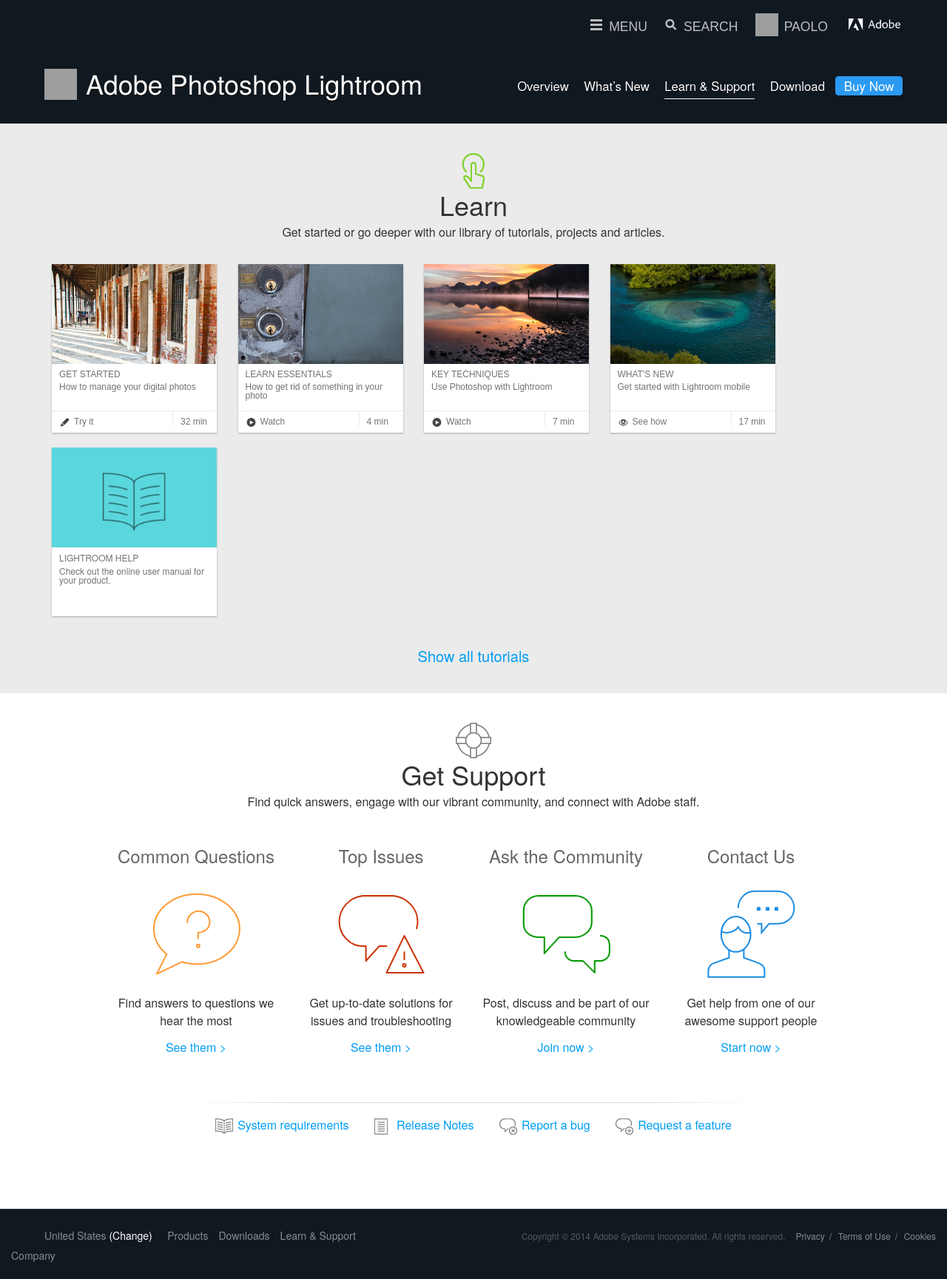
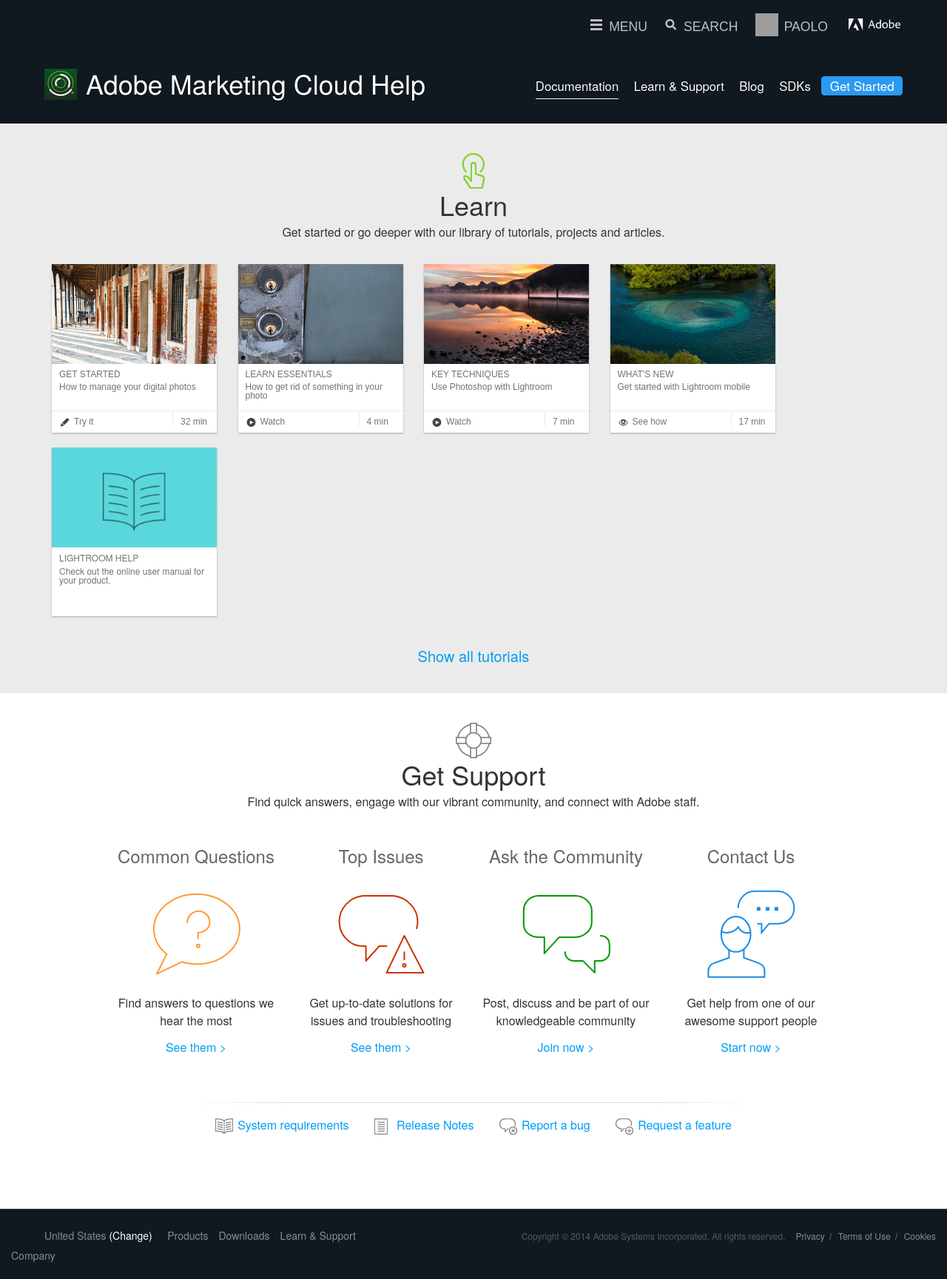
Before and after one commit to paolomoz/marketing-cloud-help, a Jekyll site: the page built from index.html, in a window 1280 px wide. Shown: the whole page at 74% size. Built offline with Jekyll 4.4.1, drawn with Linux system fonts in a browser that asks for light colours; some web fonts are replaced; grey boxes are pictures that could not be loaded.

Commit message:
changed some content to represent marketing cloud

```diff
--- a/_includes/header.html
+++ b/_includes/header.html
@@ -8,8 +8,8 @@
                         </button>
                     </li>
                     <li class="globalnav__menu-bar__item">
-                        <button data-menu-id="search" type="button" aria-haspopup="true" class="globalnav__menu-bar__button globalnav__js__menu-bar__button globalnav__custom-color-button"> <span class="globalnav__icon globalnav__icon--search globalnav__icon-1"></span>  <span class="globalnav__menu-bar__item__title">Search</span>
-                        </button>
+                        <a href="search.html"><button data-menu-id="search" type="button" aria-haspopup="true" class="globalnav__menu-bar__button globalnav__js__menu-bar__button globalnav__custom-color-button"> <span class="globalnav__icon globalnav__icon--search globalnav__icon-1"></span>  <span class="globalnav__menu-bar__item__title">Search</span>
+                        </button></a>
                     </li>
                     <li style="" class="globalnav__menu-bar__item globalnav__js__menu-bar__item__profile">
                         <button data-menu-id="profile" type="button" aria-haspopup="true" class="globalnav__menu-bar__button globalnav__js__menu-bar__button globalnav__custom-color-button">
@@ -28,13 +28,13 @@
             </nav>
         </div>
         <br clear="all">
-        <h1 class="breadcrumb mnemonic lightroom">Adobe Photoshop Lightroom</h1>
+        <h1 class="breadcrumb mnemonic lightroom">Adobe Marketing Cloud Help</h1>
         <div class="headlinks">
-            <a class="headlink" id="headlink_overview" href="//www.adobe.com/go/learn_lightroom_overview_en">Overview</a>
-            <a class="headlink" id="headlink_whats-new" href="//www.adobe.com/go/learn_lightroom_whatsnew_en">What’s New</a>
-            <a class="headlink selected" id="headlink_learn-support" href="//www.adobe.com/go/learn_lightroom_support_en">Learn &amp; Support</a>
-            <a class="headlink gravity-download" id="headlink_download" href="//www.adobe.com/go/learn_lightroom_download_en">Download</a>
-            <a class="buy-button" id="headlink_how-to-buy" href="//www.adobe.com/go/learn_lightroom_howtobuy_en">Buy Now</a>
+            <a class="headlink selected" id="headlink_overview" href="">Documentation</a>
+            <a class="headlink" id="headlink_whats-new" href="">Learn &amp; Support</a>
+            <a class="headlink" id="headlink_learn-support" href="">Blog</a>
+            <a class="headlink gravity-download" id="headlink_download" href="">SDKs</a>
+            <a class="buy-button" id="headlink_how-to-buy" href="">Get Started</a>
         </div>
     </header>
 </div>
--- a/css/ccl_base.css
+++ b/css/ccl_base.css
@@ -242,7 +242,8 @@ html.js .hide {
 
 /* line 44, ../../src/sass/ccl_base/components/_mnemonics.scss */
 .mnemonic.lightroom {
-  background-image: url(https://wwwimages2.adobe.com/content/dam/Adobe/images/shared/product_mnemonics/48x48/lr-cc-app-ccm-48x48.png);
+/*  background-image: url(https://wwwimages2.adobe.com/content/dam/Adobe/images/shared/product_mnemonics/48x48/lr-cc-app-ccm-48x48.png);*/
+  background-image: url({{ "/img/amc-main-icon-48x48.png" | prepend: site.baseurl }});
 }
 
 /* line 47, ../../src/sass/ccl_base/components/_mnemonics.scss */
--- a/css/learn-support.css
+++ b/css/learn-support.css
@@ -227,7 +227,8 @@ a:hover {
   background-image: url(https://wwwimages2.adobe.com/content/dam/Adobe/images/shared/product_mnemonics/122x92/cc-logo-122x92.png);
 }
 .mnemonic.lightroom {
-  background-image: url(https://wwwimages2.adobe.com/content/dam/Adobe/images/shared/product_mnemonics/48x48/lr-cc-app-ccm-48x48.png);
+/*  background-image: url(https://wwwimages2.adobe.com/content/dam/Adobe/images/shared/product_mnemonics/48x48/lr-cc-app-ccm-48x48.png);*/
+  background-image: url(../img/amc-main-icon-48x48.png);
 }
 .mnemonic.muse {
   background-image: url(https://wwwimages2.adobe.com/content/dam/Adobe/images/shared/product_mnemonics/48x48/mu-cc-app-ccm-48x48.png);
```
Also changed, not shown: _includes/search/content.html (+15 -40 lines), img/amc-main-icon-48x48.png (added).
